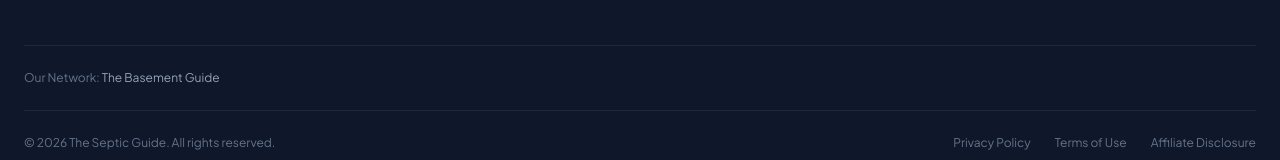
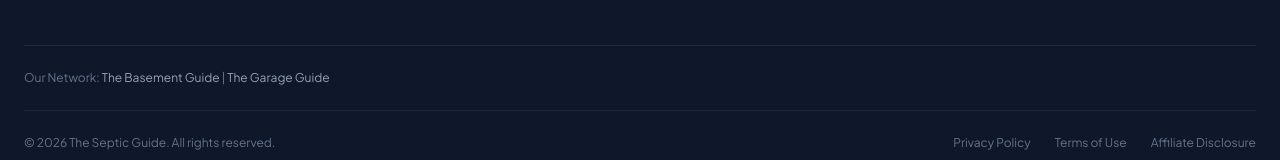
Before and after one commit to thebasementguide2026/theseptic.guide-, a Next.js app: page / in a window 1280 px wide. Shown: the part 4537-4697 px from the top of the page. Built offline with nearby package versions, Linux system fonts and the light colour scheme.

Commit message:
Add The Garage Guide to Our Network section

```diff
--- a/components/Footer.tsx
+++ b/components/Footer.tsx
@@ -77,7 +77,7 @@ export default function Footer() {
         {/* Sister Sites */}
         <div className='border-t border-slate-800 mt-12 pt-6 flex flex-col md:flex-row items-center justify-between gap-4'>
           <p className='text-slate-500 text-xs'>
-            Our Network: <a href='https://thebasement.guide/' className='text-slate-400 hover:text-amber-500 transition-colors'>The Basement Guide</a>
+            Our Network: <a href='https://thebasement.guide/' className='text-slate-400 hover:text-amber-500 transition-colors'>The Basement Guide</a> | <a href='https://thegarage.guide/' className='text-slate-400 hover:text-amber-500 transition-colors'>The Garage Guide</a>
           </p>
         </div>
         {/* Bottom */}
```
